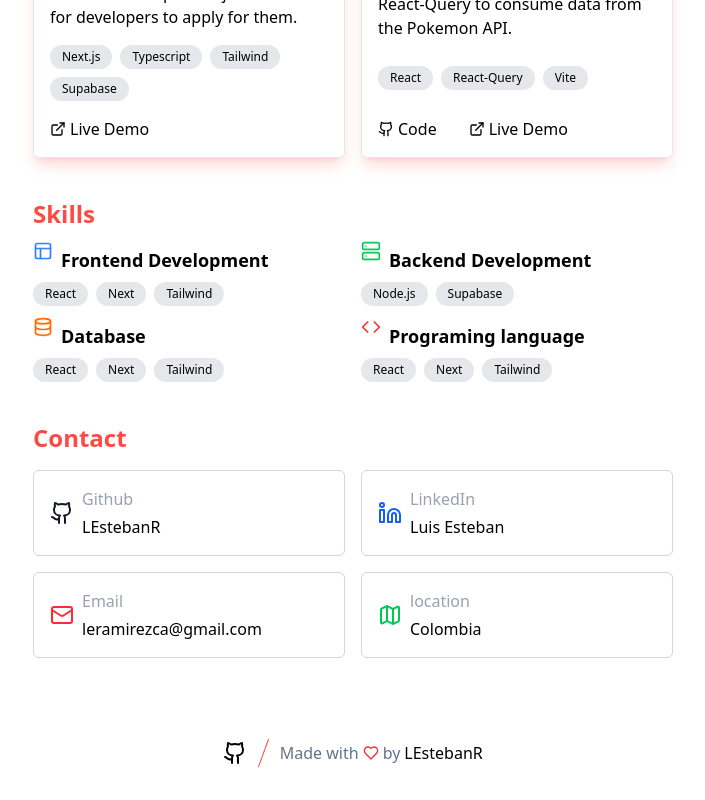
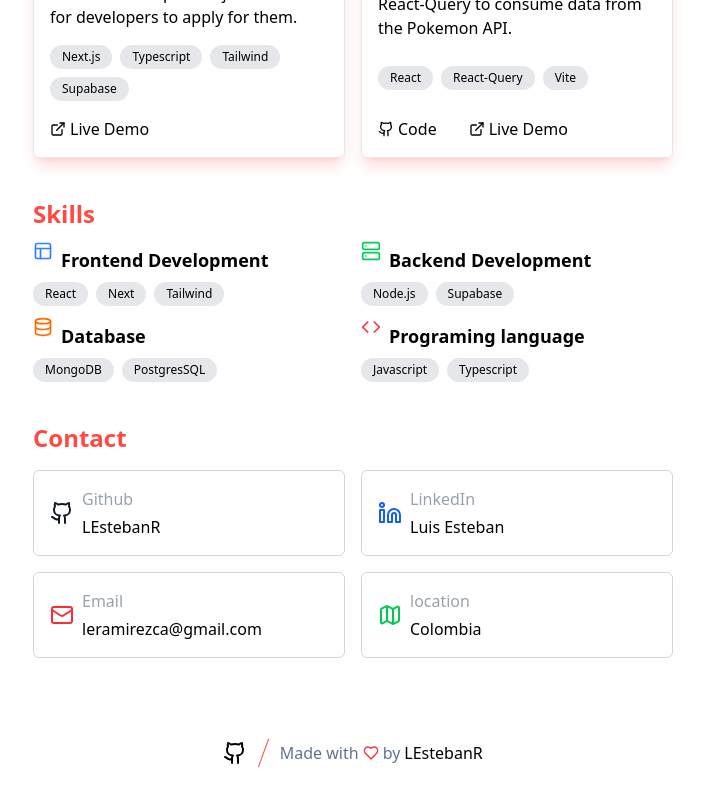
Before and after one commit to LEstebanR/lesteban, a React (Vite) app: page / in a window 1280 px wide. Shown: the part 1670-2470 px from the top of the page, without its empty margins (287-992 px from the left). Built offline with nearby package versions, Linux system fonts and the light colour scheme.

Commit message:
update skills component

```diff
--- a/src/components/skills.tsx
+++ b/src/components/skills.tsx
@@ -27,8 +27,8 @@ export function Skills(){
     <div className="grid grid-cols-1 md:grid-cols-2 gap-4">
       <Skill skill="Frontend Development" icon={<Layout className="h-5 w-5 text-blue-500 animate-bounce [animation-duration:2s]" />} skills={SKILLS.frontend}/>
       <Skill skill="Backend Development" icon={<Server className="h-5 w-5 text-green-500 animate-bounce [animation-duration:2s]" />} skills={SKILLS.backend}/>
-      <Skill skill="Database" icon={<Database className="h-5 w-5 text-orange-500 animate-bounce [animation-duration:2s]" />} skills={SKILLS.frontend}/>
-      <Skill skill="Programing language" icon={<Code className="h-5 w-5 text-red-500 animate-bounce [animation-duration:2s]" />} skills={SKILLS.frontend}/>
+      <Skill skill="Database" icon={<Database className="h-5 w-5 text-orange-500 animate-bounce [animation-duration:2s]" />} skills={SKILLS.database}/>
+      <Skill skill="Programing language" icon={<Code className="h-5 w-5 text-red-500 animate-bounce [animation-duration:2s]" />} skills={SKILLS.programing_languages}/>
 
     </div>
   </div>
```
